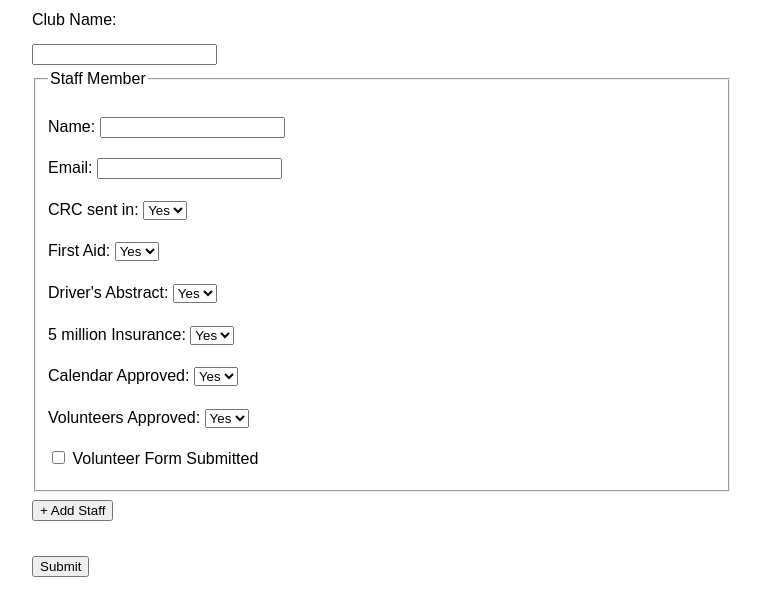
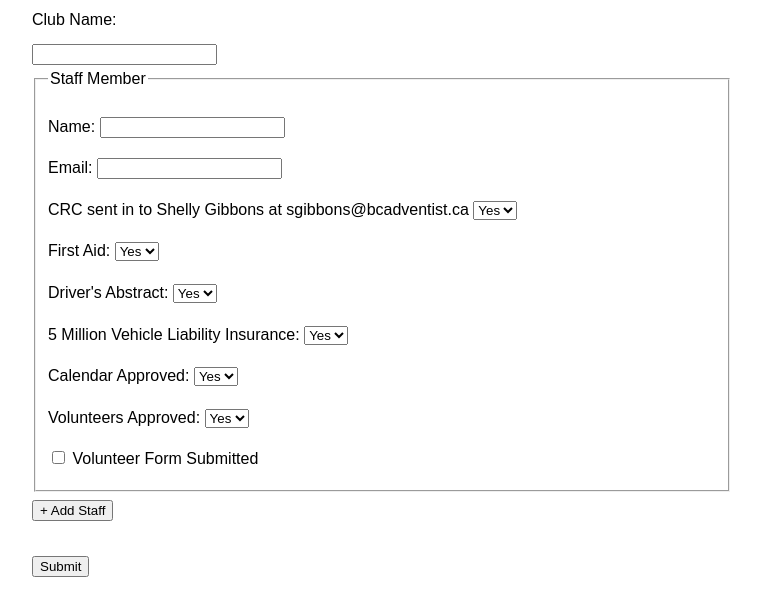
Before and after one commit to ixoekea/bcyouth, a plain HTML site: page staff.html in a window 1280 px wide. Shown: the part 147-762 px from the top of the page, without its empty margins (0-761 px from the left). Drawn offline with Linux system fonts and the light colour scheme.

Commit message:
Update staff.html

```diff
--- a/staff.html
+++ b/staff.html
@@ -86,7 +86,7 @@
           <label>Name: <input type="text" name="name" required></label>
           <label>Email: <input type="email" name="email" required></label>
 
-          <label>CRC sent in:
+          <label>CRC sent in to Shelly Gibbons at sgibbons@bcadventist.ca
             <select name="crc">
               <option value="Yes">Yes</option>
               <option value="No">No</option>
@@ -107,7 +107,7 @@
             </select>
           </label>
 
-          <label>5 million Insurance:
+          <label>5 Million Vehicle Liability Insurance:
             <select name="insurance">
               <option value="Yes">Yes</option>
               <option value="No">No</option>
```
